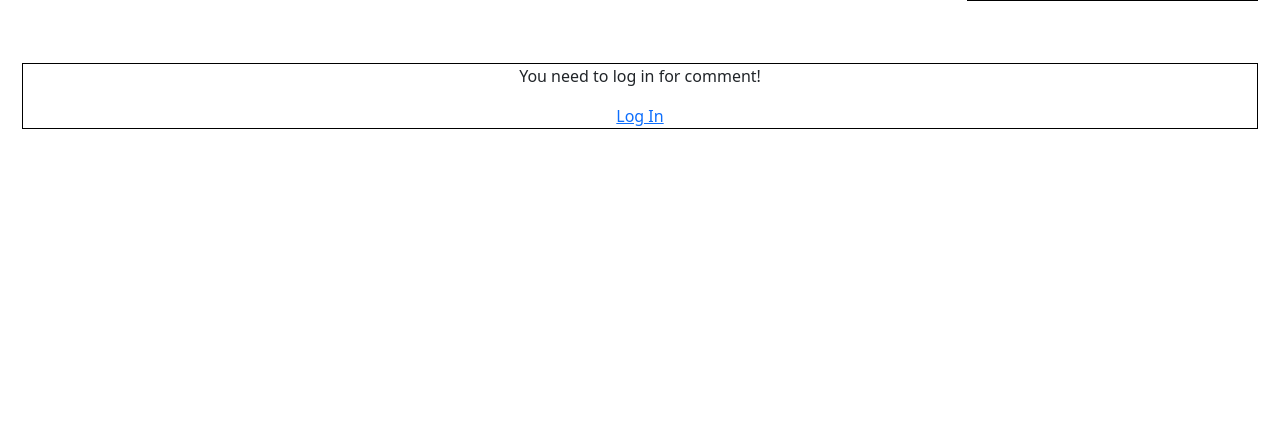
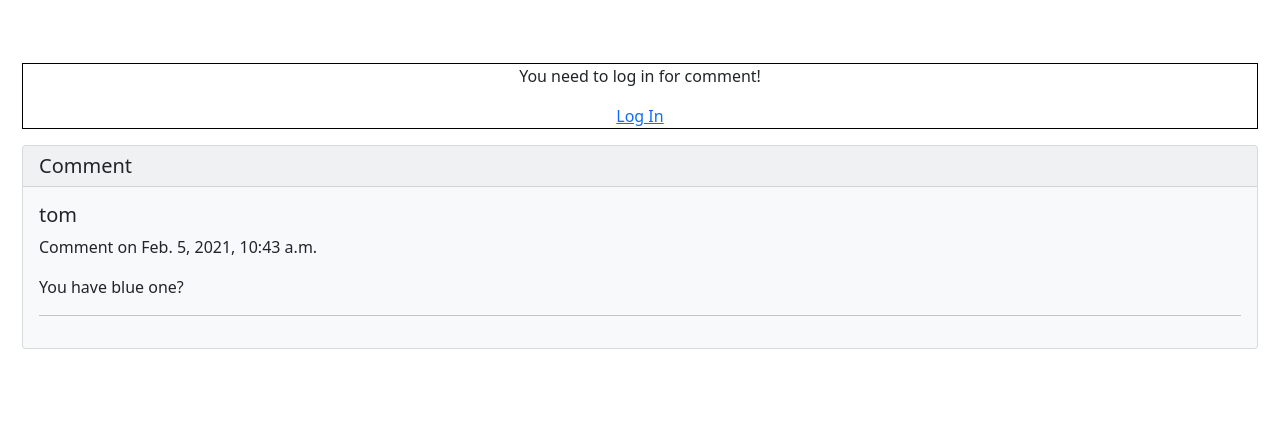
Before and after one commit to idoyudha/commerce, a Django app: a page that uses auctions/templates/auctions/specific.html in a window 1280 px wide. Shown: the part 353-800 px from the top of the page. Run offline with Django 3.2, Linux system fonts and the light colour scheme; data comes from the database, SQL or seed files in the repository.

Commit message:
Little update for watchlist

```diff
--- a/auctions/forms.py
+++ b/auctions/forms.py
@@ -1,17 +1,13 @@
 from django import forms
-from django.db.models import fields
 from django.forms import ModelForm
-from django.forms.fields import ChoiceField
-from django.forms.widgets import TextInput, Textarea
 from auctions.models import AuctionListing, Bid, Comment
-from django.utils.translation import gettext_lazy as _
 
 
 class ListingForm(ModelForm):
     class Meta(object):
         model = AuctionListing
         # we can use exclude or __all__ in this field below
-        exclude = ('user', 'time')
+        exclude = ('user_auction', 'time', 'watchlist')
         widgets = {
             'title': forms.TextInput(attrs={'class': 'form-control'}),
             'category': forms.Select(attrs={'class': 'form-control', 'id': 'title'}),
--- a/auctions/models.py
+++ b/auctions/models.py
@@ -1,6 +1,6 @@
 from django.contrib.auth.models import AbstractUser
 from django.db import models
-from datetime import timedelta, datetime, tzinfo, timezone
+from datetime import datetime
 
 # This model behaves identically to the default user model
 class User(AbstractUser):
@@ -8,7 +8,7 @@ class User(AbstractUser):
 
 # All of listing product
 class AuctionListing(models.Model):
-    user = models.ForeignKey(User, on_delete=models.CASCADE)
+    user_auction = models.ForeignKey(User, on_delete=models.CASCADE)
     title = models.CharField(max_length=64)
     #category
     cat = [
@@ -24,13 +24,15 @@ class AuctionListing(models.Model):
     price = models.PositiveIntegerField(null=True, blank=True)
     imageURL = models.URLField(null=True, blank=True)
     time = models.DateTimeField(default=datetime.now)
+    watchlist = models.ManyToManyField(User, related_name='user_watchlist', blank=True)
+
     def __str__(self):
         return f"{self.title} - {self.category}"
 
 
 class Bid(models.Model):
     amount_bid = models.PositiveIntegerField(default=0)
-    user = models.ForeignKey(User, on_delete=models.CASCADE)
+    user_bid = models.ForeignKey(User, on_delete=models.CASCADE)
     listing = models.ForeignKey(AuctionListing, on_delete=models.CASCADE)
 
 
@@ -39,7 +41,3 @@ class Comment(models.Model):
     user = models.ForeignKey(User, on_delete=models.CASCADE)
     listing = models.ForeignKey(AuctionListing, on_delete=models.CASCADE)
     time = models.DateTimeField(auto_now=True)
-
-class Watchlist(models.Model):
-    user = models.ForeignKey(User, on_delete=models.CASCADE)
-    listing = models.ForeignKey(AuctionListing, on_delete=models.CASCADE)
--- a/auctions/templates/auctions/index.html
+++ b/auctions/templates/auctions/index.html
@@ -15,14 +15,16 @@
               </a>
               <p class="card-text">{{ list.description }}</p>
             </div>
+            {% if user.is_authenticated %}
             <div class="button m-2">
                 <a href="#" class="btn btn-outline-success btn-sm">Add to Watchlist</a>
             </div>
+            {% endif %}
             <div class="card-footer text-muted">
               Starting price: ${{ list.price }}
             </div>
           </div>
         </div>
       {% endfor %}
-      </div>
+    </div>
 {% endblock %}
--- a/auctions/templates/auctions/specific.html
+++ b/auctions/templates/auctions/specific.html
@@ -12,13 +12,15 @@
         <div class="col">
           <h5 class="card-title">{{ list.title }}</h5>
         </div>
+        {% if user.is_authenticated %}
         <div class="col">
           <div class="d-grid gap-2 d-md-flex justify-content-md-end">
             <a href="{% url 'watchlist' %}" class="btn btn-outline-success btn-sm">Add to Watchlist</a>
           </div>
         </div>
+        {% endif %}
       </div>
-      <p class="card-text"><small><i>Created by: {{ list.user }} at {{ list.time }} UTC </i></small></p>
+      <p class="card-text"><small><i>Created by: {{ list.user_auction }} at {{ list.time }} UTC </i></small></p>
       <hr>
       <p class="card-text mb-2"><small>{{ list.category }}</small></p>
       <p class="card-text mb-1">{{ list.description }}</p>
@@ -27,6 +29,7 @@
 
     </div>
     <div class="col-sm">
+      {% if list.user != user %}
         {% if user.is_authenticated %}
         <form action="{% url 'bid' title %}" method="post">
         {% csrf_token %}
@@ -60,6 +63,11 @@
           <a href="{% url 'login' %}">Log In</a>
         </div>
         {% endif %}
+      {% else %}
+        <div class="d-grid gap-2 col-6 mx-auto">
+          <button type="button" class="btn btn-outline-warning btn-sm">Close this bid!</button>
+        </div>
+      {% endif %}
     </div>
   </div>
   {% endfor %}
@@ -89,14 +97,17 @@
 </div>
 <div class="container-fluid">
   <div class="col mt-3">
+    <div class="card text-dark bg-light mb-3">
+      <h5 class="card-header">Comment</h5>
       {% for comment in comments %}
-    {{ comment.user }}
-    <br>
-    Comment on {{ comment.time }}
-    <br>
-    {{ comment.comment_user }}
+      <div class="card-body">
+        <h5 class="card-title">{{ comment.user }}</h5>
+        <p class="card-text">Comment on {{ comment.time }}</p>
+        <p class="card-text">{{ comment.comment_user }}</p>
         <hr>
+      </div>
       {% endfor %}
     </div>
   </div>
+</div>
 {% endblock %}
--- a/auctions/views.py
+++ b/auctions/views.py
@@ -1,6 +1,6 @@
 from django.contrib.auth import authenticate, login, logout
 from django.db import IntegrityError
-from django.http import HttpResponse, HttpResponseRedirect
+from django.http import HttpResponseRedirect
 from django.shortcuts import render, redirect
 from django.urls import reverse
 from django.contrib.auth.decorators import login_required
@@ -76,7 +76,7 @@ def new_listing(request):
         form = ListingForm(request.POST)
         if form.is_valid():
             data = form.save(commit=False)
-            data.user = request.user
+            data.user_auction = request.user
             data.save()
             return HttpResponseRedirect('/')
     else:
@@ -119,12 +119,15 @@ def bid(request, title):
     bid_queryset = Bid.objects.values_list('amount_bid', flat=True).filter(listing=id)
     highest_bid = bid_queryset.order_by('amount_bid').last()
     highest_bid = 0 if highest_bid is None else highest_bid
+    # query comment
+    comment_queryset = Comment.objects.filter(listing=id)
+    comments = comment_queryset.order_by('-time')
     if request.method == 'POST':
         bid_form = BidForm(request.POST)
         bid = int(request.POST.get('amount_bid'))
         if bid_form.is_valid() and bid > highest_bid and bid > price:
             bid_data = bid_form.save(commit=False)
-            bid_data.user = request.user
+            bid_data.user_bid = request.user
             bid_data.listing = AuctionListing.objects.get(title=title)
             bid_data.save()
             # return highest bid after saving
@@ -135,7 +138,8 @@ def bid(request, title):
                 "bid_form": BidForm(),
                 "comment_form": CommentForm(),
                 "bid": highest_bid,
-                "message1": 'Bid success!'
+                "message1": 'Bid success!',
+                "comments": comments
             }
             return render(request, "auctions/specific.html", context)
         else:
@@ -145,7 +149,8 @@ def bid(request, title):
             "bid_form": bid_form,
             "bid": highest_bid,
             "comment_form": CommentForm(),
-            "message2": 'Bid must be greater than last bid or starting price'
+            "message2": 'Bid must be greater than last bid or starting price',
+            "comments": comments
             }
             return render(request, "auctions/specific.html", context)
 
@@ -161,7 +166,13 @@ def bid(request, title):
 
 @login_required(login_url='/login/')
 def watchlist(request):
-    return render(request, 'auctions/watchlist.html')
+    user = request.user.id
+    data = AuctionListing.objects.filter(watchlist=user)
+    context = {
+        'data': data
+    }
+    return render(request, 'auctions/watchlist.html', context)
+
 
 @login_required(login_url='/login/')
 def comment(request, title):
```
Also changed, not shown: auctions/templates/auctions/watchlist.html (+25 -0 lines), auctions/migrations/0003_delete_watchlist.py (added), auctions/migrations/0004_auto_20210205_1145.py (added), auctions/migrations/0005_auto_20210205_1150.py (added), db.sqlite3. Lines whose indentation alone changed are shown as unchanged.
